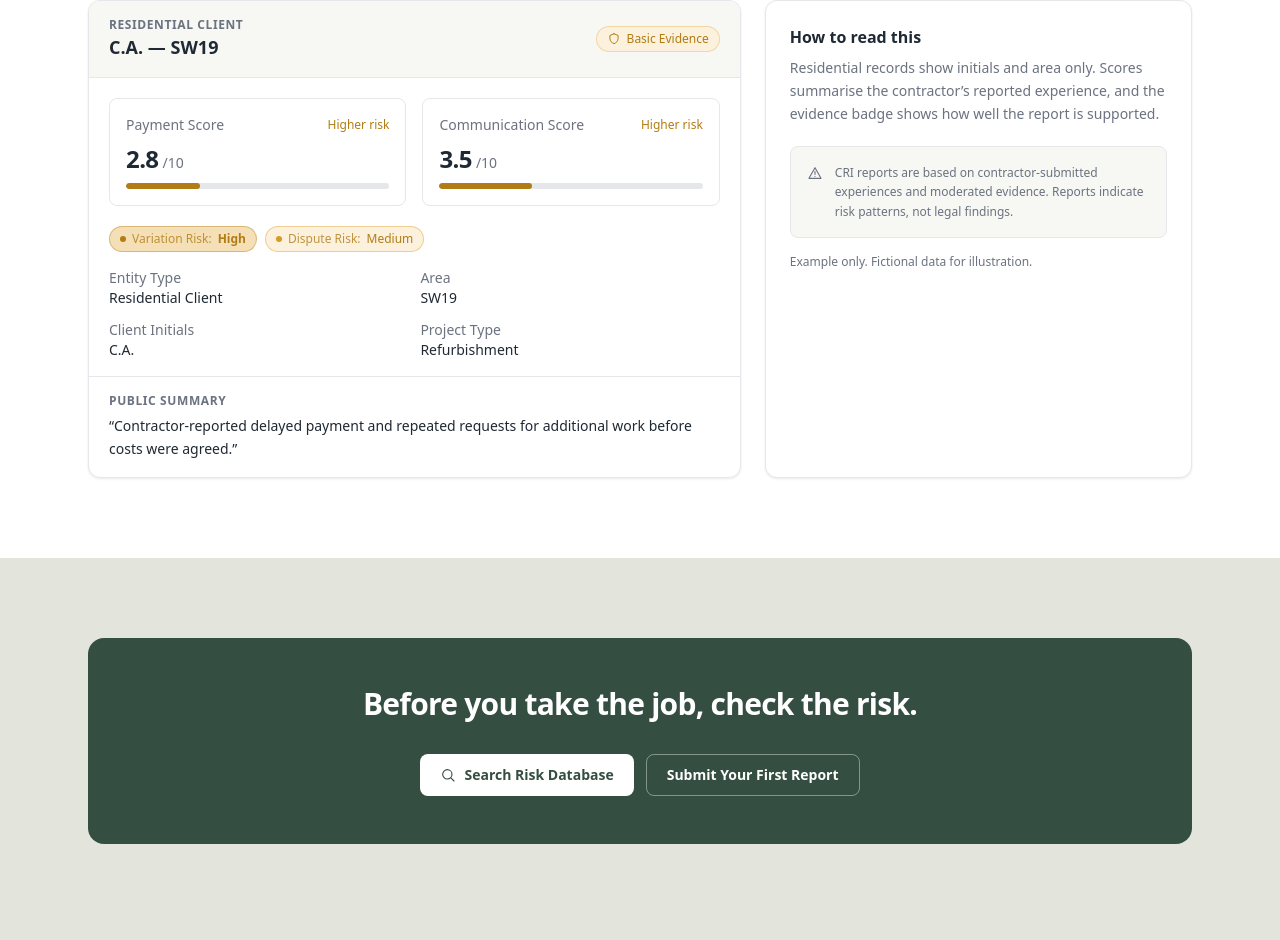
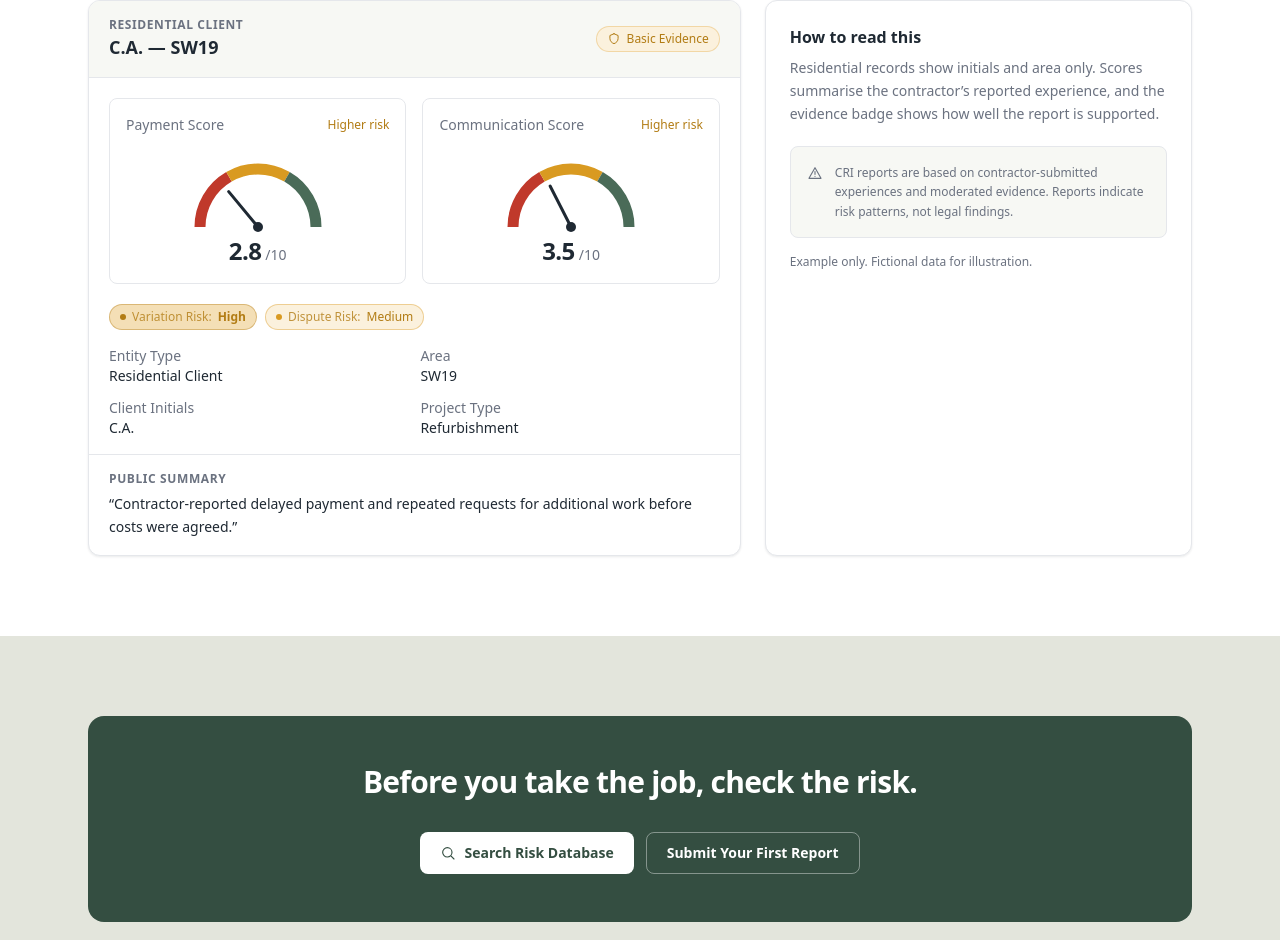
Before and after one commit to Piotr3009/CRI, a Next.js app: page / in a window 1280 px wide. Shown: the part 3413-4353 px from the top of the page. Built offline with nearby package versions, Linux system fonts and the light colour scheme.

Commit message:
Update RiskScoreCard.tsx

```diff
--- a/components/RiskScoreCard.tsx
+++ b/components/RiskScoreCard.tsx
@@ -3,21 +3,21 @@ import { formatScore } from "@/lib/format";
 
 /**
  * Score panel for a 0–10 metric (e.g. Payment Score, Communication Score).
- * Higher score = better behaviour, so the bar/colour trend upward is positive.
+ * Higher score = better behaviour, shown as a red→amber→green gauge with a needle.
  */
-function band(score: number): { bar: string; text: string; word: string } {
-  if (score >= 7)
-    return { bar: "bg-cri-green", text: "text-cri-green", word: "Lower risk" };
-  if (score >= 4)
-    return {
-      bar: "bg-cri-amber",
-      text: "text-cri-amber-dark",
-      word: "Moderate",
-    };
+function band(score: number): { text: string; word: string } {
+  if (score >= 7) return { text: "text-cri-green", word: "Lower risk" };
+  if (score >= 4) return { text: "text-cri-amber-dark", word: "Moderate" };
+  return { text: "text-cri-amber-dark", word: "Higher risk" };
+}
+
+/** Needle endpoint for a 0–10 score on a 180°→0° semicircle gauge. */
+function needleTip(score: number): { x: number; y: number } {
+  const clamped = Math.max(0, Math.min(10, score));
+  const angle = ((180 - (clamped / 10) * 180) * Math.PI) / 180;
   return {
-    bar: "bg-cri-amber-dark",
-    text: "text-cri-amber-dark",
-    word: "Higher risk",
+    x: 80 + 46 * Math.cos(angle),
+    y: 80 - 46 * Math.sin(angle),
   };
 }
 
@@ -33,7 +33,7 @@ export function RiskScoreCard({
   showBand?: boolean;
 }) {
   const b = band(score);
-  const pct = Math.max(0, Math.min(100, (score / 10) * 100));
+  const tip = needleTip(score);
 
   return (
     <div className="rounded-lg border border-cri-border bg-white p-4">
@@ -46,22 +46,49 @@ export function RiskScoreCard({
           <span className={`text-xs font-medium ${b.text}`}>{b.word}</span>
         ) : null}
       </div>
-      <div className="mt-2 flex items-baseline gap-1">
-        <span className="text-2xl font-bold tracking-tight text-cri-charcoal">
-          {score.toFixed(1)}
-        </span>
-        <span className="text-sm text-cri-steel">/10</span>
-      </div>
-      <div className="mt-2 h-1.5 w-full overflow-hidden rounded-full bg-cri-border">
-        <div
-          className={`h-full rounded-full ${b.bar}`}
-          style={{ width: `${pct}%` }}
-          role="progressbar"
-          aria-valuenow={score}
-          aria-valuemin={0}
-          aria-valuemax={10}
+
+      <div className="mt-3 flex flex-col items-center">
+        <svg
+          viewBox="0 0 160 92"
+          className="w-full max-w-[160px]"
+          role="img"
           aria-label={`${label} ${formatScore(score)}`}
-        />
+        >
+          <path
+            d="M22 80 A58 58 0 0 1 51 29.8"
+            fill="none"
+            stroke="#C0392B"
+            strokeWidth={11}
+          />
+          <path
+            d="M51 29.8 A58 58 0 0 1 109 29.8"
+            fill="none"
+            stroke="#D99A21"
+            strokeWidth={11}
+          />
+          <path
+            d="M109 29.8 A58 58 0 0 1 138 80"
+            fill="none"
+            stroke="#4A6B58"
+            strokeWidth={11}
+          />
+          <line
+            x1={80}
+            y1={80}
+            x2={Number(tip.x.toFixed(1))}
+            y2={Number(tip.y.toFixed(1))}
+            stroke="#1F2933"
+            strokeWidth={3}
+            strokeLinecap="round"
+          />
+          <circle cx={80} cy={80} r={5} fill="#1F2933" />
+        </svg>
+        <div className="-mt-1 flex items-baseline gap-1">
+          <span className="text-2xl font-bold tracking-tight text-cri-charcoal">
+            {score.toFixed(1)}
+          </span>
+          <span className="text-sm text-cri-steel">/10</span>
+        </div>
       </div>
     </div>
   );
```
